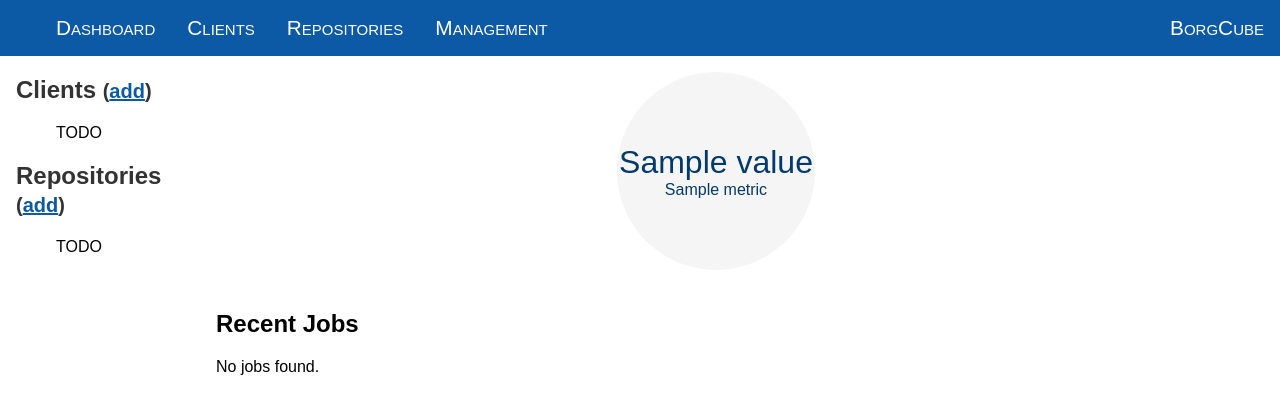
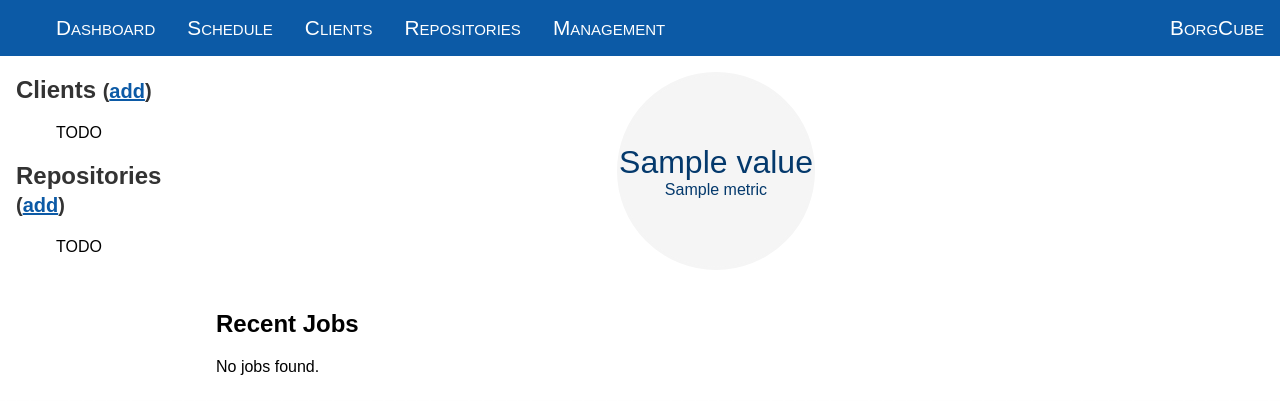
Before and after one commit to enkore/borgcube, a Django app: template src/borgcube/web/core/templates/core/dashboard.html in a window 1280 px wide. Shown: the top 401 px of the page. Run offline with Django 3.2, Linux system fonts and the light colour scheme; the template is opened without the code that fills it: most values are stand-ins (such as "Sample title", 1, 10 or a date in 2020); parts of the project's set-up code (start-up, migrations or seed data) failed here and were passed over.

Commit message:
Add schedule to main menu bar

```diff
--- a/src/borgcube/web/templates/base.html
+++ b/src/borgcube/web/templates/base.html
@@ -1,5 +1,6 @@
 <!DOCTYPE html>
 <html>
+  {% load i18n %}
   <head>
     <meta charset="utf8">
     <title>{% block fulltitle %}{% block title %}{% endblock %} - BorgCube{% endblock %}</title>
@@ -225,9 +226,10 @@
       <nav>
         <ul>
           {# TODO: real detection of current item ;) #}
-          <li><a href='{% url 'core.dashboard' %}' {% if request.path == '/' %}class='active'{% endif %}>Dashboard</a></li>
-          <li><a href='{% url 'core.clients' %}' {% if '/clients/' in request.path %}class='active'{% endif %}>Clients</a></li>
-          <li><a href='{% url 'core.repositories' %}' {% if '/repositories/' in request.path %}class='active'{% endif %}>Repositories</a></li>
+          <li><a href='{% url 'core.dashboard' %}' {% if request.path == '/' %}class='active'{% endif %}>{% trans 'Dashboard' %}</a></li>
+          <li><a href='{% url 'core.schedule' %}' {% if '/schedule/' in request.path %}class='active'{% endif %}>{% trans 'Schedule' %}</a></li>
+          <li><a href='{% url 'core.clients' %}' {% if '/clients/' in request.path %}class='active'{% endif %}>{% trans 'Clients' %}</a></li>
+          <li><a href='{% url 'core.repositories' %}' {% if '/repositories/' in request.path %}class='active'{% endif %}>{% trans 'Repositories' %}</a></li>
           <li><a href='/'>Management</a></li>
 
           <li id='project-link'><a href='http://borgcube.rtfd.io/'>BorgCube</a></li>
```
